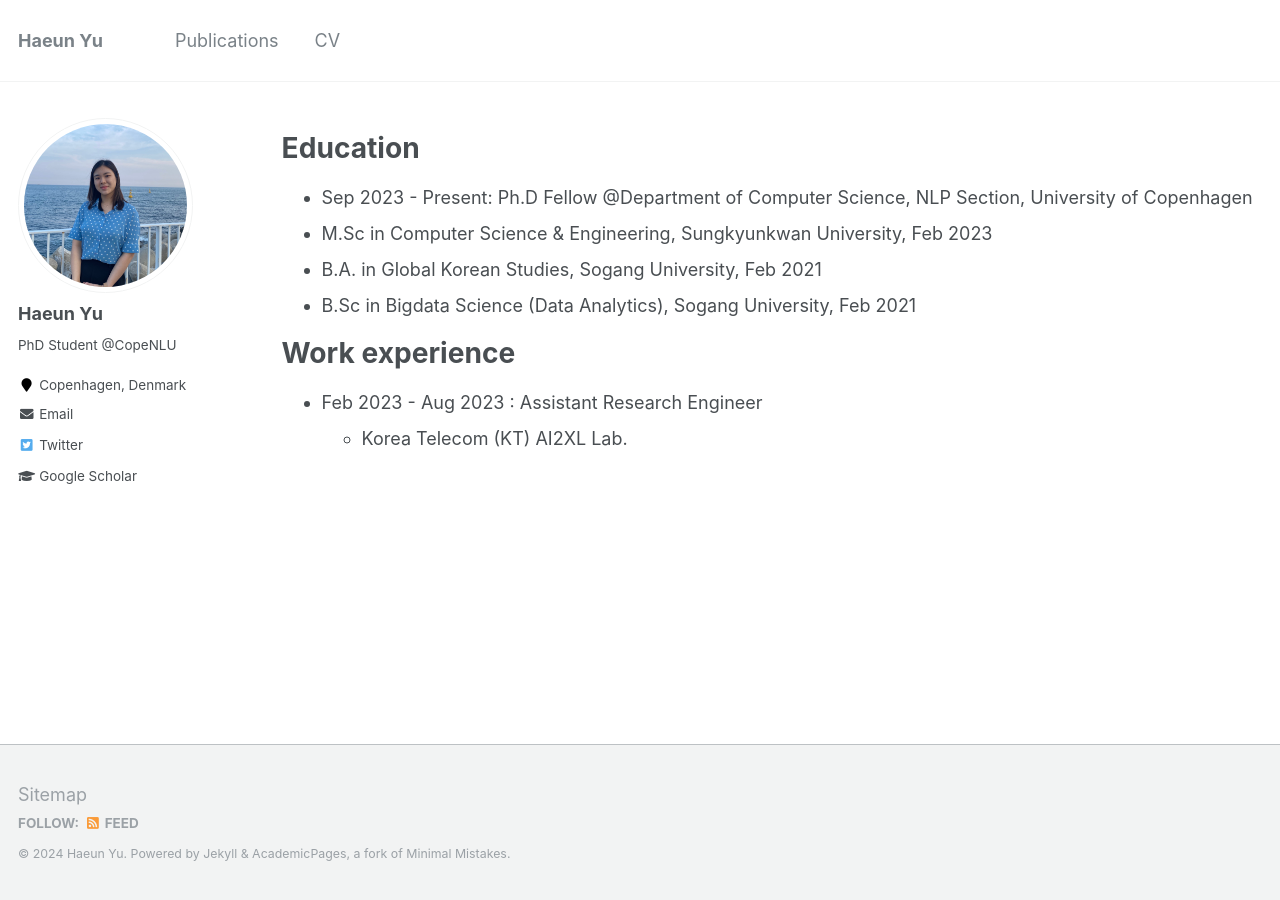
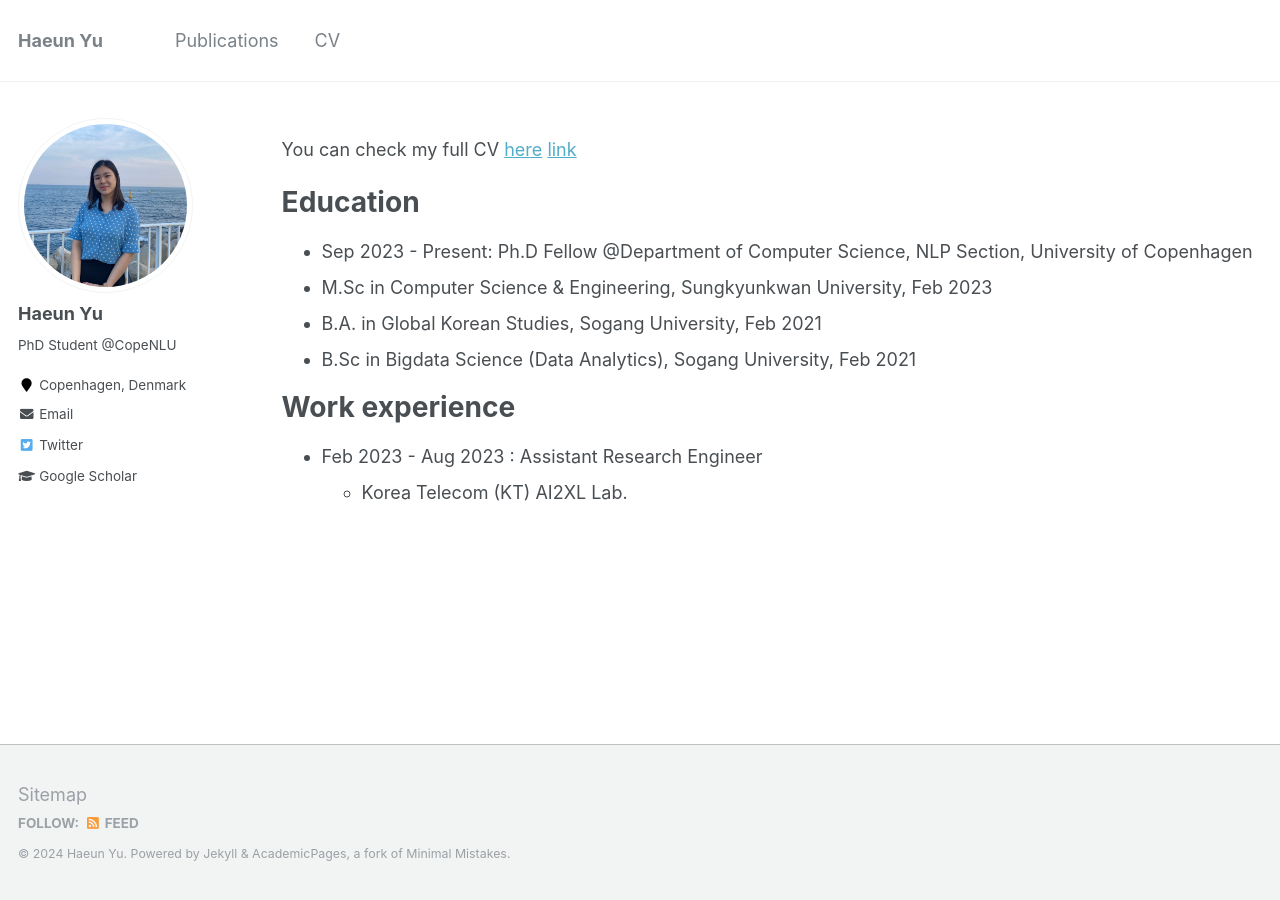
Before and after one commit to HaeunYu/haeunyu.github.io, a Jekyll site: the page built from _pages/cv.md, in a window 1280 px wide. Built offline with Jekyll 4.4.1, drawn with Linux system fonts in a browser that asks for light colours.

Commit message:
cv link test

```diff
--- a/_pages/cv.md
+++ b/_pages/cv.md
@@ -8,6 +8,9 @@ redirect_from:
 ---
 
 {% include base_path %}
+
+You can check my full CV [here](https://github.com/HaeunYu/haeunyu.github.io/blob/main/files/paper1.pdf)
+<a href="https://github.com/HaeunYu/haeunyu.github.io/blob/main/files/paper1.pdf">link</a>
 
 Education
 ======
```
Also changed, not shown: _data/navigation.yml (line endings or trailing spaces), 1 other file.
